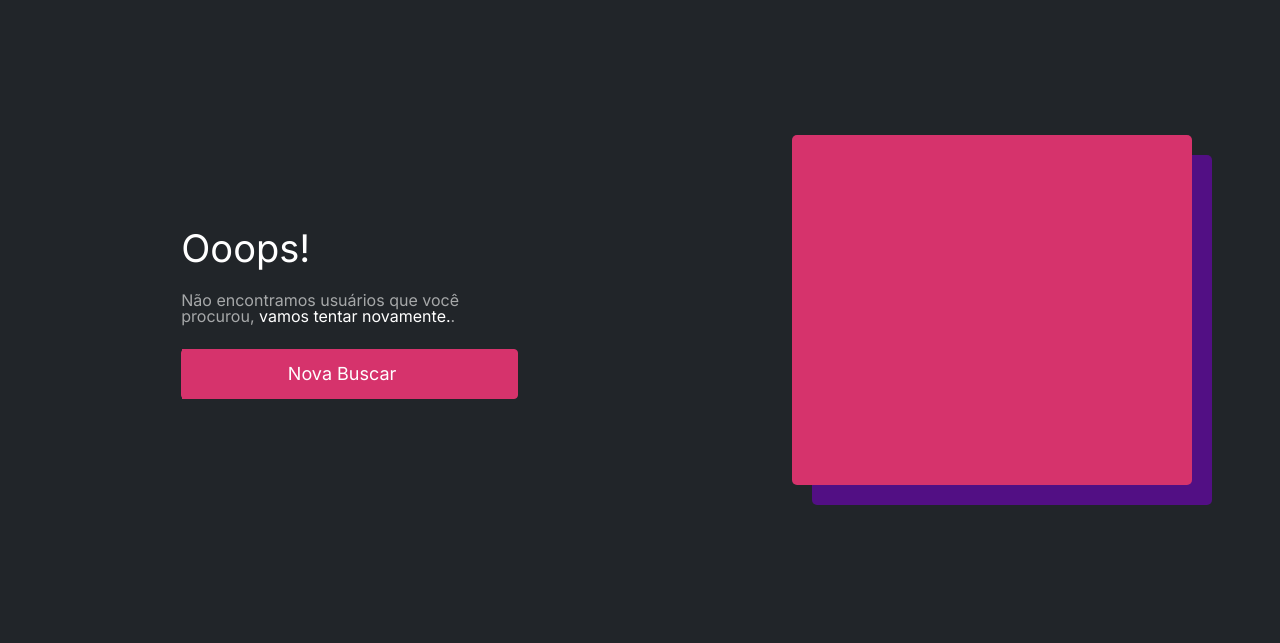
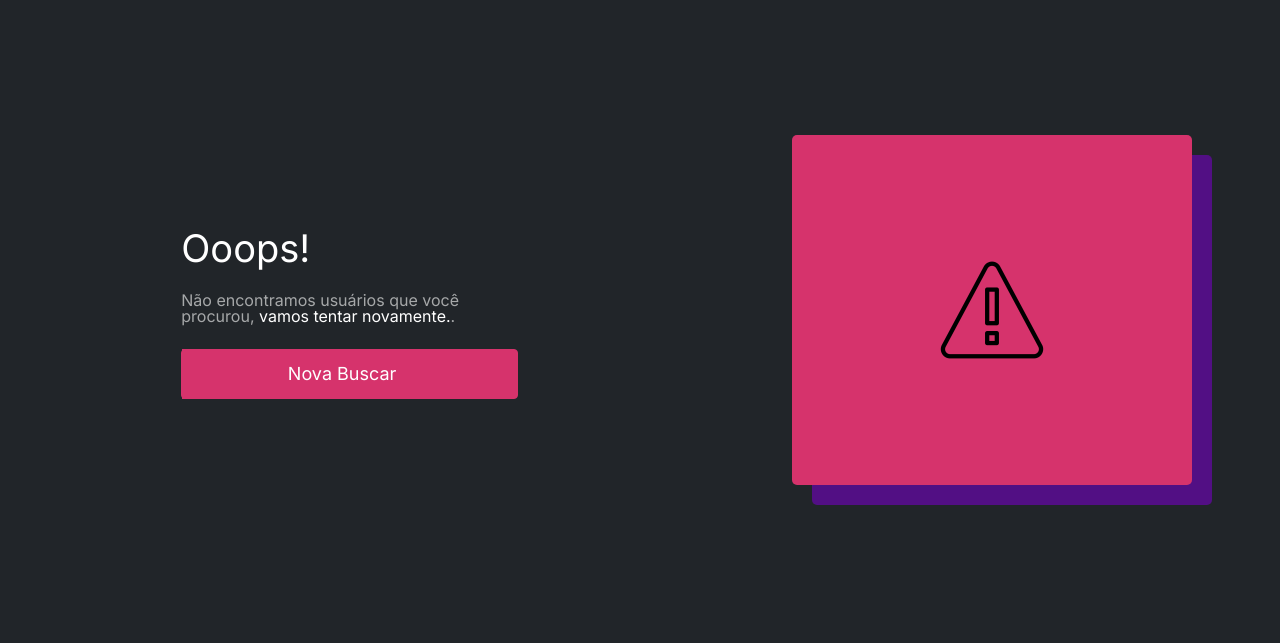
Before and after one commit to Kenzie-Academy-Brasil-Developers/gitSearchBase-Lucasjesus, a plain HTML site: page erro.html in a window 1280 px wide. Drawn offline with Linux system fonts and the light colour scheme.

Commit message:
Update erro.html

```diff
--- a/erro.html
+++ b/erro.html
@@ -39,7 +39,7 @@
     </header>
     <section class="section-Img-404-Html">
         <div id="section-Div-Img-404-Html">
-            <img src="./src/img/exclamacao.png" alt="">
+            <img src="./src/pages/exclamacao.png" alt="">
         </div>
     </section>
 
```
